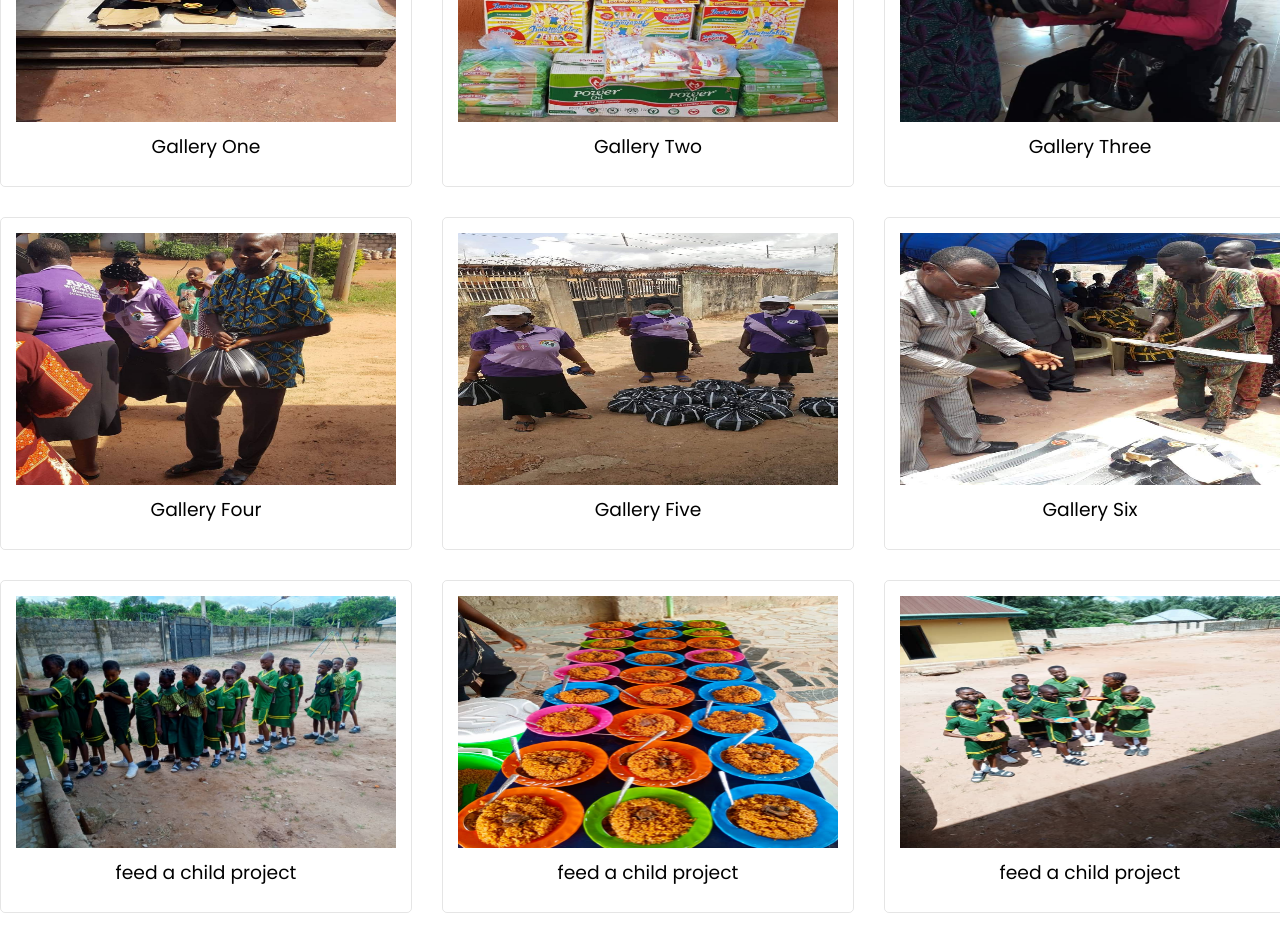
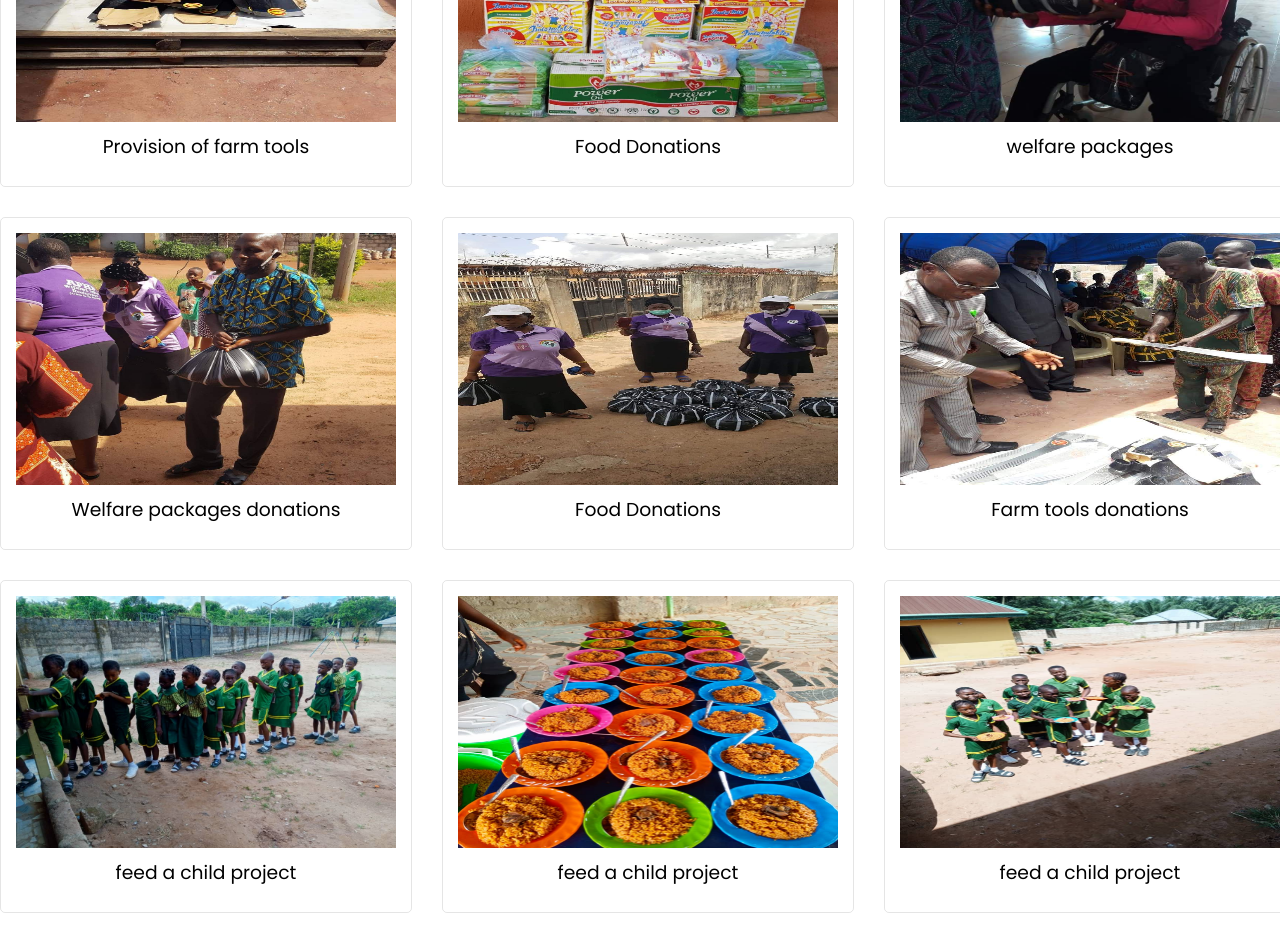
Before and after one commit to klaus139/solomons-haven, a React (Create React App) app: page /gallery in a window 1280 px wide. Shown: the part 940-1869 px from the top of the page. Built offline with nearby package versions, Linux system fonts and the light colour scheme.

Commit message:
changed the gallery content

```diff
--- a/src/components/Gallery/GalleryData.js
+++ b/src/components/Gallery/GalleryData.js
@@ -1,27 +1,27 @@
 const GalleryData = [
     {
       img: "images/gallery1.jpeg",
-      title: "Gallery One",
+      title: "Provision of farm tools",
     },
     {
       img: "images/gallery2.jpeg",
-      title: "Gallery Two",
+      title: "Food Donations",
     },
     {
       img: "images/gallery3.jpeg",
-      title: "Gallery Three",
+      title: "welfare packages",
     },
     {
       img: "images/gallery4.jpeg",
-      title: "Gallery Four",
+      title: "Welfare packages donations",
     },
     {
       img: "images/gallery5.jpeg",
-      title: "Gallery Five",
+      title: "Food Donations",
     },
     {
       img: "images/gallery6.jpeg",
-      title: "Gallery Six",
+      title: "Farm tools donations",
     },
     {
       img: "images/foodrive1.jpeg",
```
